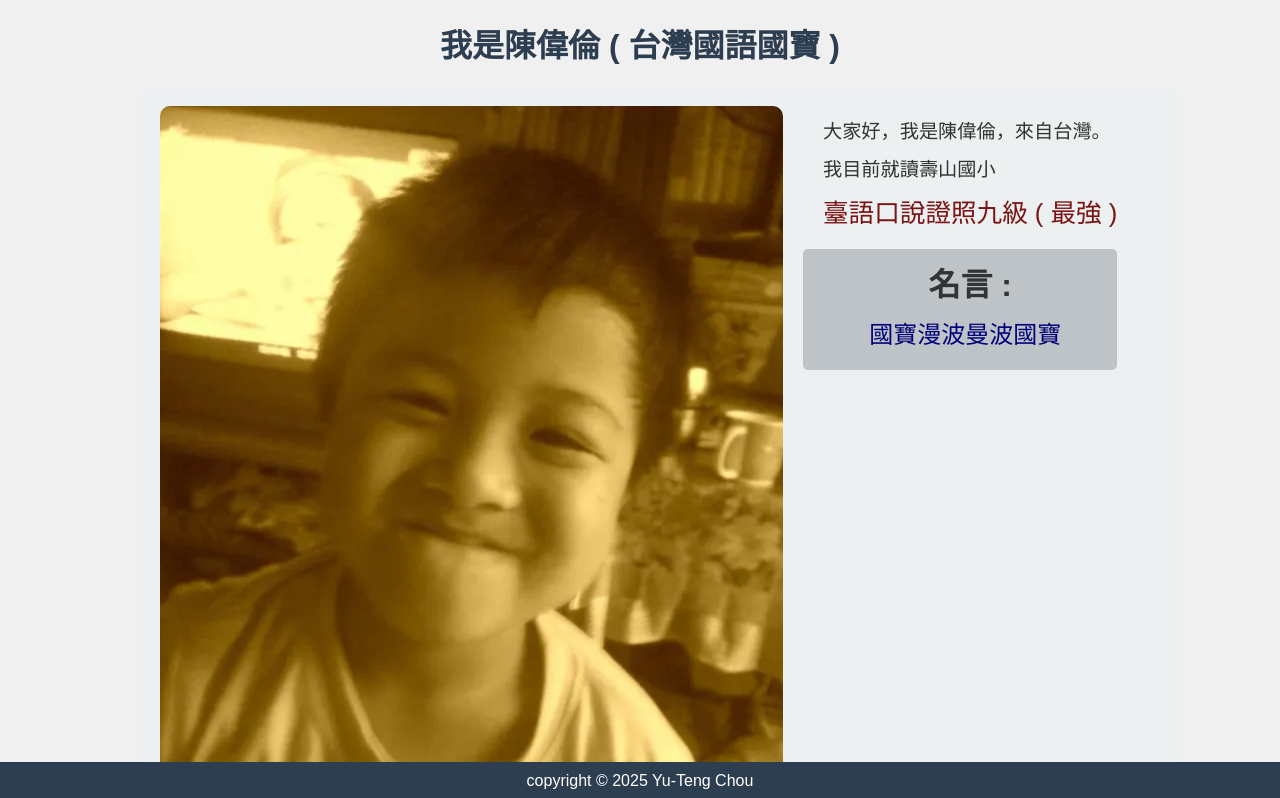
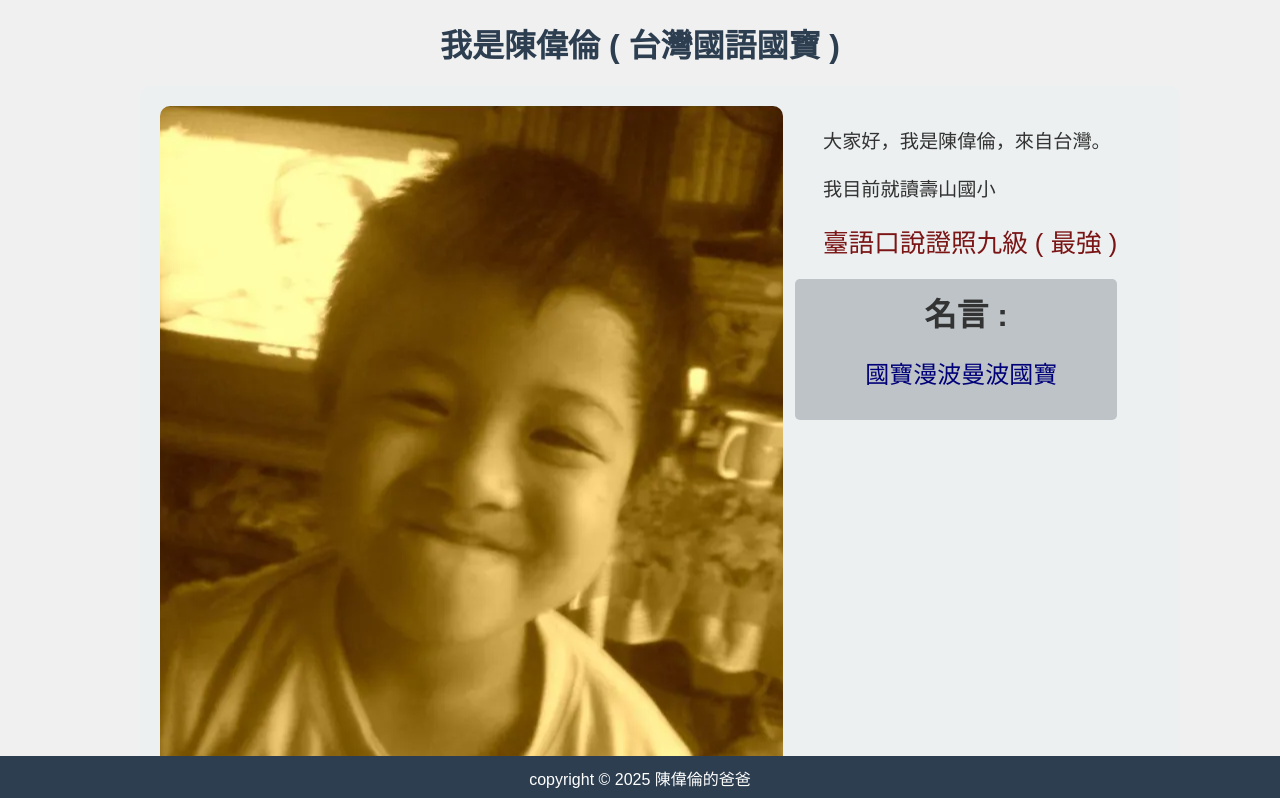
Before and after one commit to AnlongZhou/Chen-Wei-Lun-Blog, a plain HTML site: page index.html in a window 1280 px wide. Shown: the top 798 px of the page. Drawn offline with Linux system fonts and the light colour scheme.

Commit message:
added best word said

```diff
--- a/index.html
+++ b/index.html
@@ -16,7 +16,7 @@
             text-align: center;
             background-color: #f0f0f0;
             color: #333;
-            height: 120vh;
+            height: 110vh;
             width: 100vw;
         }
 
@@ -44,14 +44,14 @@
         }
 
         #intro p {
-            margin: 10px 0 10px 20px;
+            margin: 20px 0 20px 20px;
             font-size: 1.2em;
             text-align: left;
         }
 
         #best-word {
             margin-top: 20px;
-            margin-left: 20px;
+            margin-left: 12px;
             background-color: #bdc3c7;
             padding: 10px;
             border-radius: 5px;
@@ -93,7 +93,7 @@
 </body>
 
 <footer>
-    <p>copyright &copy 2025 Yu-Teng Chou</p>
+    <p>copyright &copy 2025 陳偉倫的爸爸</p>
 </footer>
 
 
```
